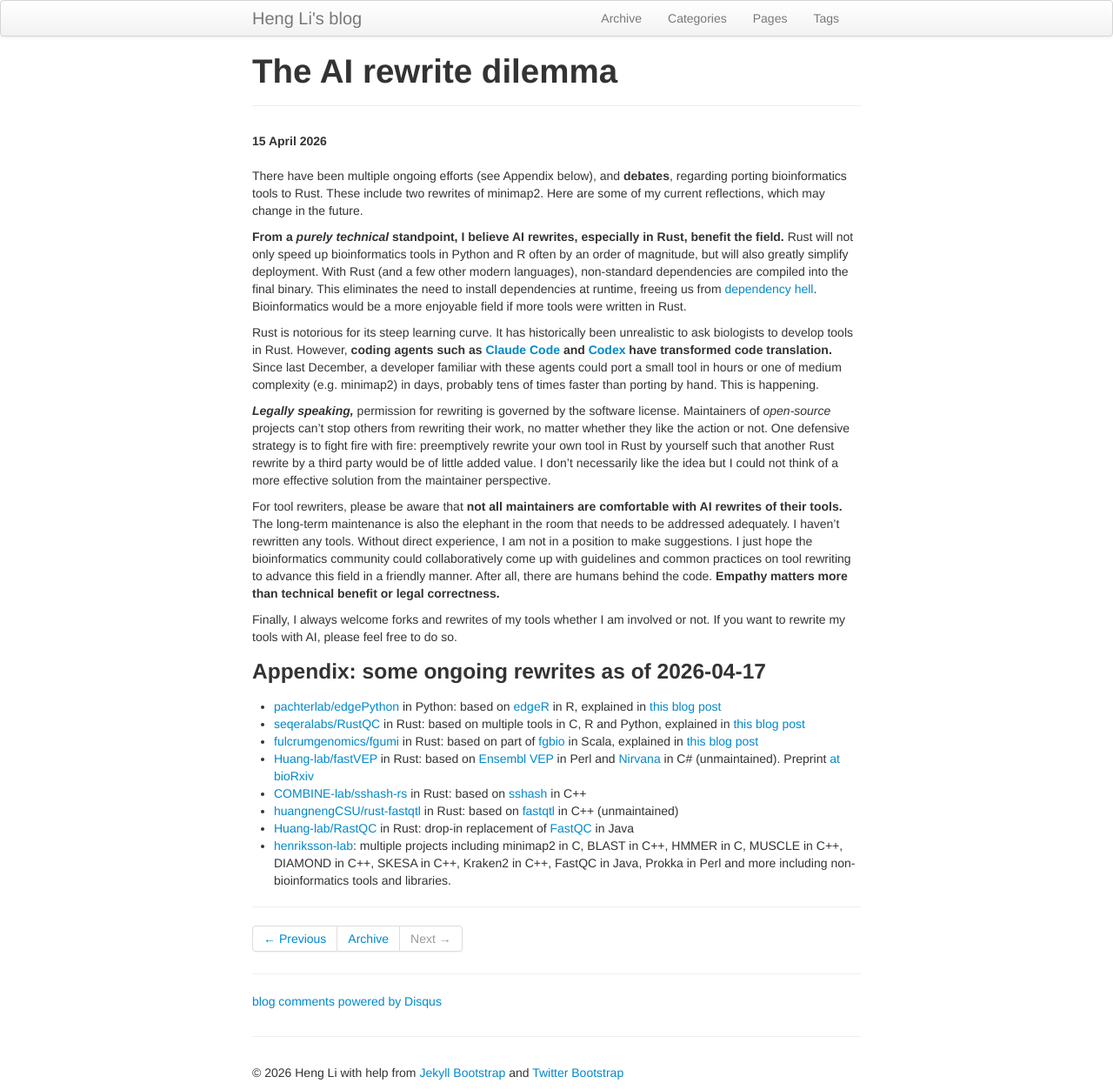
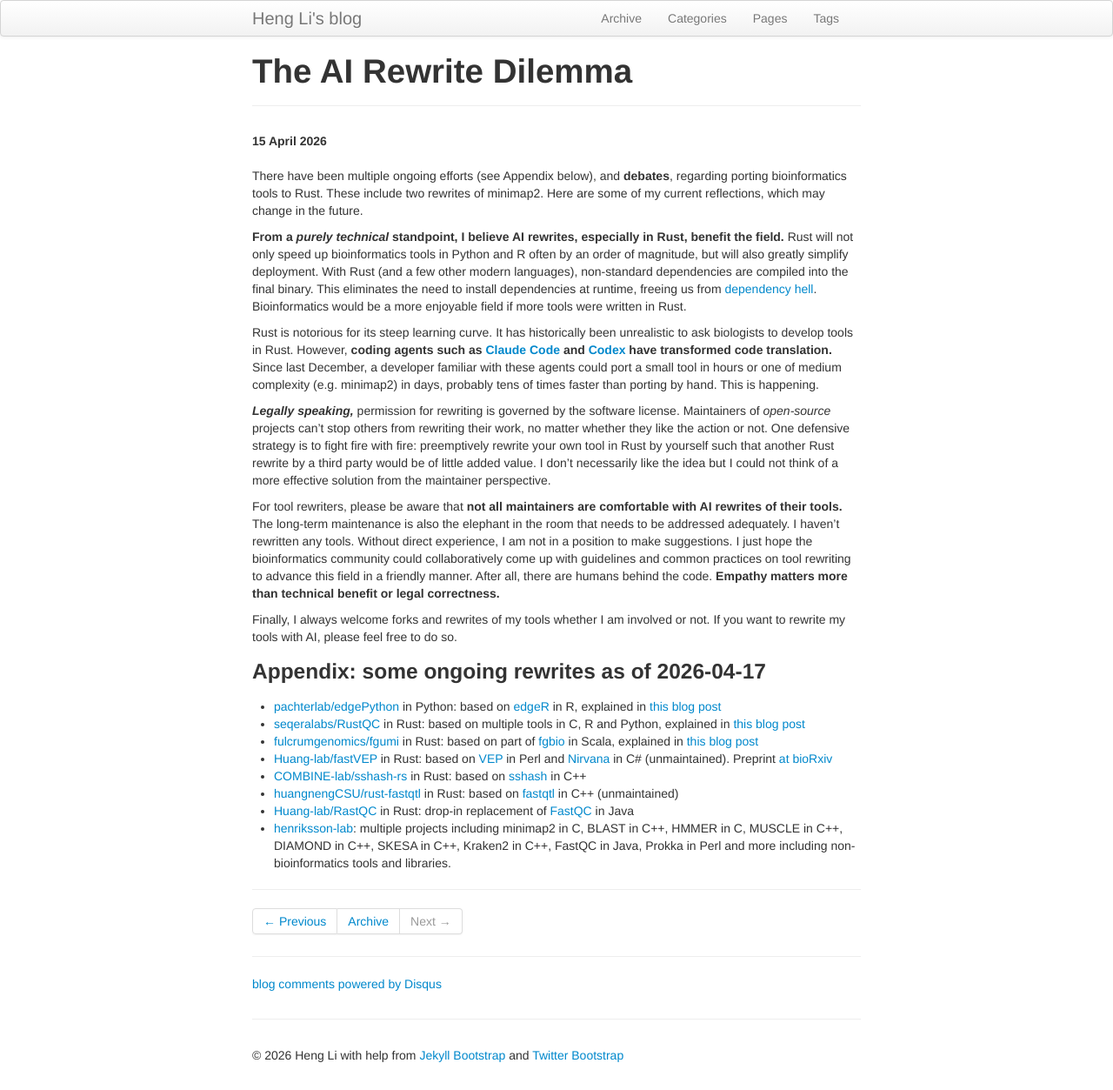
Before and after one commit to lh3/lh3.github.com, a Jekyll site: the page built from _posts/2026-04-15-ai-rewrites-are-coming.md, in a window 1280 px wide. Shown: the whole page at 87% size. Built offline with Jekyll 4.4.1, drawn with Linux system fonts in a browser that asks for light colours; comment, search, counter and statistics services are not loaded.

```diff
--- a/_posts/2026-04-15-ai-rewrites-are-coming.md
+++ b/_posts/2026-04-15-ai-rewrites-are-coming.md
@@ -1,6 +1,6 @@
 ---
 layout: post
-title: "The AI rewrite dilemma"
+title: "The AI Rewrite Dilemma"
 description: ""
 category:
 tags: []
@@ -58,7 +58,7 @@ or not. If you want to rewrite my tools with AI, please feel free to do so.
 * [pachterlab/edgePython][edgepython] in Python: based on [edgeR][edger] in R, explained in [this blog post][edgepy-blog]
 * [seqeralabs/RustQC][RustQC] in Rust: based on multiple tools in C, R and Python, explained in [this blog post][rustqc-blog]
 * [fulcrumgenomics/fgumi][fgumi] in Rust: based on part of [fgbio][fgbio] in Scala, explained in [this blog post][fgumi-blog]
-* [Huang-lab/fastVEP][fastvep] in Rust: based on [Ensembl VEP][vep] in Perl and [Nirvana][nirvana] in C# (unmaintained). Preprint [at bioRxiv][fastVEP-pp]
+* [Huang-lab/fastVEP][fastvep] in Rust: based on [VEP][vep] in Perl and [Nirvana][nirvana] in C# (unmaintained). Preprint [at bioRxiv][fastVEP-pp]
 * [COMBINE-lab/sshash-rs][sshash-rs] in Rust: based on [sshash][sshash] in C++
 * [huangnengCSU/rust-fastqtl][rust-fastqtl] in Rust: based on [fastqtl][fastqtl] in C++ (unmaintained)
 * [Huang-lab/RastQC][rastqc] in Rust: drop-in replacement of [FastQC][fastqc] in Java
```
